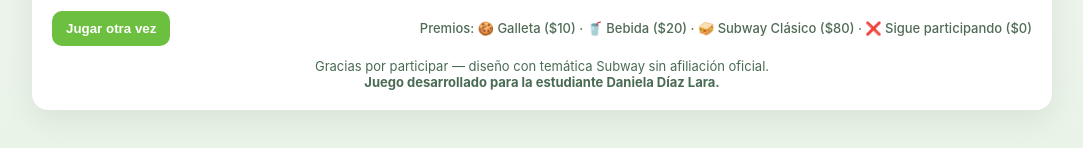
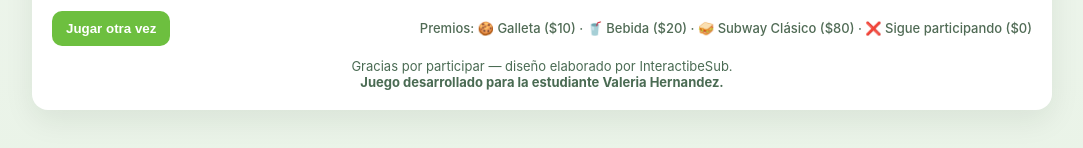
Before and after one commit to daniminotaur-png/rascacaygan, a plain HTML site: page index.html in a window 1280 px wide. Shown: the part 614-762 px from the top of the page, without its empty margins (98-1181 px from the left). Drawn offline with Linux system fonts and the light colour scheme.

Commit message:
Modify footer and logo in index.html
Updated footer text and added a new logo.

```diff
--- a/index.html
+++ b/index.html
@@ -53,8 +53,8 @@
 
     <div id="result" class="message" style="display:none"></div>
     <footer>
-      Gracias por participar — diseño con temática Subway sin afiliación oficial.<br>
-      <strong>Juego desarrollado para la estudiante Daniela Díaz Lara.</strong>
+      Gracias por participar — diseño elaborado por InteractibeSub.<br>
+      <strong>Juego desarrollado para la estudiante Valeria Hernandez.</strong>
     </footer>
   </div>
 
```
